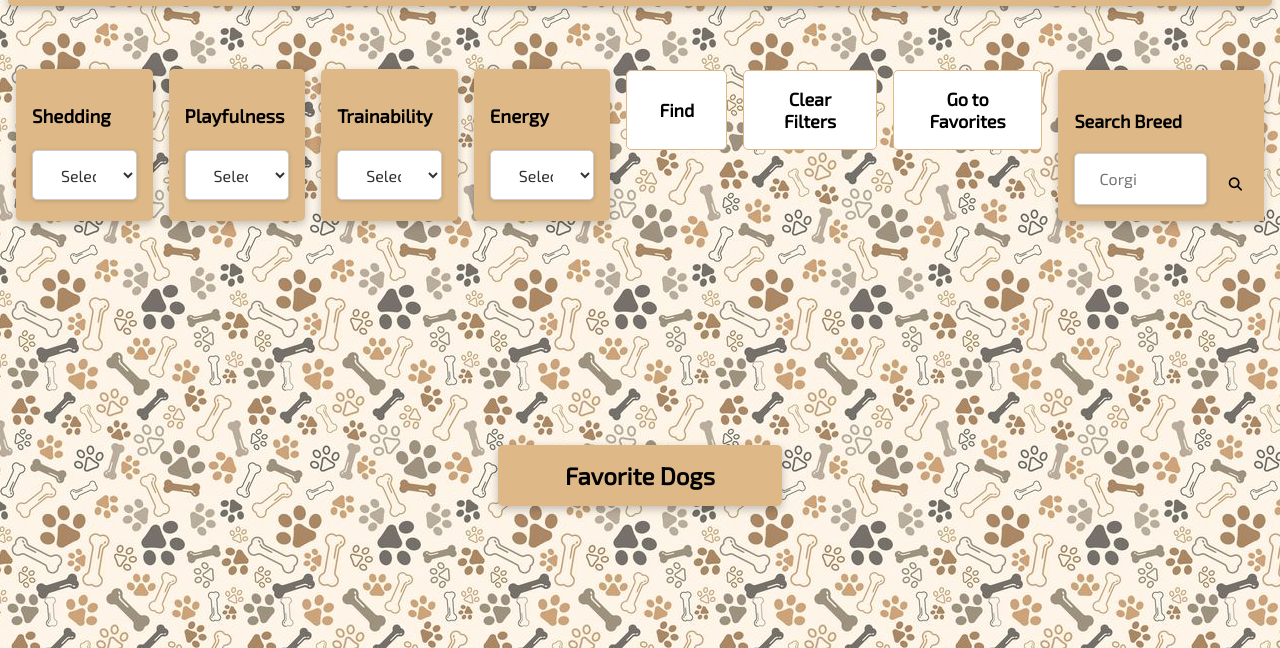
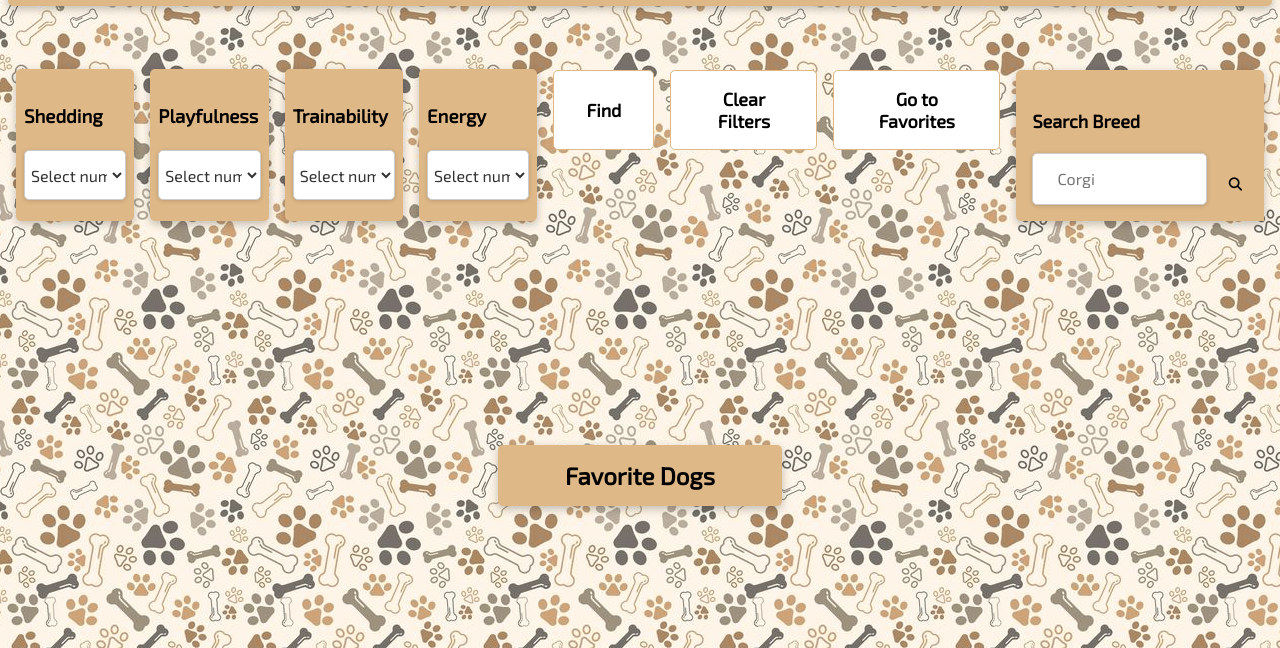
Before and after one commit to nico-mikaela17/Dog-Of-The-Day, a website: page client/index.html in a window 1280 px wide. Shown: the part 152-800 px from the top of the page. Drawn offline with Linux system fonts and the light colour scheme; no server answers.

Commit message:
little styling fix

```diff
--- a/client/src/main.css
+++ b/client/src/main.css
@@ -18,11 +18,11 @@ header {
 select {
   display: block;
   width: 100%;
-  max-width: 400px;
+  max-width: 500px;
   height: 50px;
   float: right;
   margin: 5px 0px;
-  padding: 0px 24px;
+  padding: 0 2px;
   font-size: 16px;
   line-height: 1.75;
   color: #333;
@@ -87,8 +87,8 @@ a {
 
 .singleDropDown {
   padding: 0 2rem;
-  max-width: 250px;
-  padding: 1rem;
+  max-width: 300px;
+  padding: 1rem 0.5rem;
   margin: 0 0.5rem;
   color: black;
   border-width: 3px;
```
